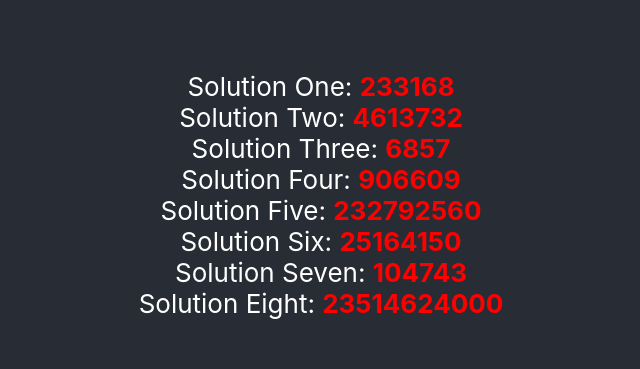
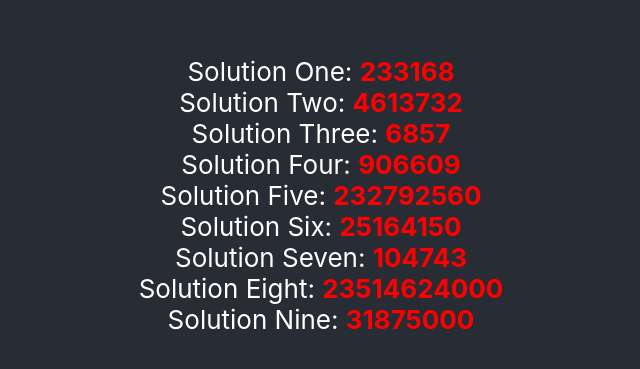
Before and after one commit to eclecticjohny/project-euler, a React (Create React App) app: page / in a window 1280 px wide. Shown: the part 205-574 px from the top of the page, without its empty margins (319-959 px from the left). Built offline with nearby package versions, Linux system fonts and the light colour scheme.

Commit message:
feat: add solution problem nine

```diff
--- a/src/App.tsx
+++ b/src/App.tsx
@@ -1,6 +1,16 @@
 import React from 'react';
 import './App.css';
-import { One, Two, Three, Four, Five, Six, Seven, Eight } from './solutions';
+import {
+  One,
+  Two,
+  Three,
+  Four,
+  Five,
+  Six,
+  Seven,
+  Eight,
+  Nine
+} from './solutions';
 
 const App: React.FC = () => {
   return (
@@ -14,6 +24,7 @@ const App: React.FC = () => {
         <Six />
         <Seven />
         <Eight />
+        <Nine />
       </header>
     </div>
   );
--- /dev/null
+++ b/src/solutions/Nine.tsx
@@ -0,0 +1,40 @@
+import React from 'react';
+
+export const Nine = () => {
+  // Problem 9
+  //  A Pythagorean triplet is a set of three natural numbers, a < b < c, for which,
+  // a² + b² = c²
+  // For example, 3² + 4² = 9 + 16 = 25 = 5².
+  // There exists exactly one Pythagorean triplet for which a + b + c = 1000.
+  // Find the product abc.
+
+  const solutionNine = () => {
+    const pythagoreanTriplet = (num: number) => {
+      let triplets: number[][] = [];
+      for (let a = 1; a < num - 1; a++) {
+        for (let b = a; b < num; b++) {
+          const c = Math.sqrt(a * a + b * b);
+          if (c % 1 === 0) {
+            triplets.push([a, b, c]);
+          }
+        }
+      }
+      return triplets;
+    };
+
+    const seedNumber = 500;
+    const targetNumber = 1000;
+    const tripletsFromSeed = pythagoreanTriplet(seedNumber);
+    for (let index = 0; index < tripletsFromSeed.length; index++) {
+      if (tripletsFromSeed[index].reduce((a, b) => a + b, 0) === targetNumber) {
+        return tripletsFromSeed[index].reduce((a, b) => a * b, 1);
+      }
+    }
+  };
+
+  return (
+    <div>
+      Solution Nine: <span className="Solutions">{solutionNine()}</span>
+    </div>
+  );
+};
--- a/src/solutions/index.ts
+++ b/src/solutions/index.ts
@@ -6,3 +6,4 @@ export { Five } from './Five';
 export { Six } from './Six';
 export { Seven } from './Seven';
 export { Eight } from './Eight';
+export { Nine } from './Nine';
```
